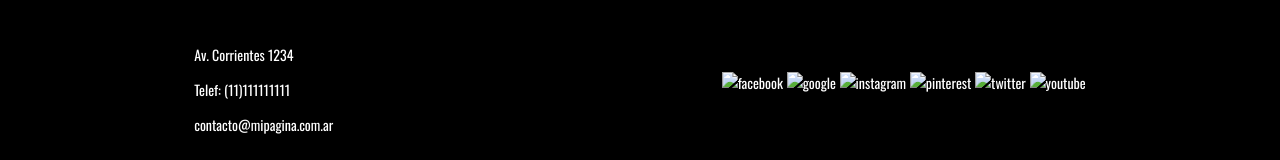
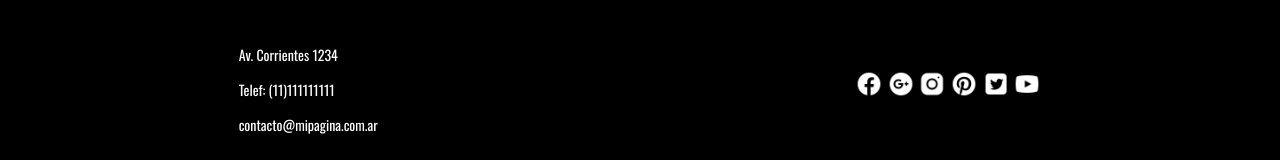
Before and after one commit to DanielaArvelo/ProyectoTPO, a plain HTML site: page pages/cursos.html in a window 1280 px wide. Shown: the part 1681-1841 px from the top of the page. Drawn offline with nearby package versions, Linux system fonts and the light colour scheme.

Commit message:
Update cursos.html
Footer

```diff
--- a/pages/cursos.html
+++ b/pages/cursos.html
@@ -159,12 +159,12 @@
             <div >
                 <div id="redes">
 
-                    <a href="https://www.facebook.com/" target="_blank"><img src="images/ico/fb.png" alt="facebook"> </a>
-                    <a href="https://www.google.com/" target="_blank"><img src="images/ico/gp.png" alt="google"> </a>
-                    <a href="https://www.instagram.com/" target="_blank"><img src="images/ico/ig.png" alt="instagram"> </a>
-                    <a href="https://ar.pinterest.com/" target="_blank"><img src="images/ico/pn.png" alt="pinterest"> </a>
-                    <a href="https://twitter.com/?lang=es" target="_blank"><img src="images/ico/tw.png" alt="twitter"> </a>
-                    <a href="https://www.youtube.com/" target="_blank"><img src="images/ico/yt.png" alt="youtube"> </a>
+                    <a href="https://www.facebook.com/" target="_blank"><img src="../images/ico/fb.png" alt="facebook"> </a>
+                    <a href="https://www.google.com/" target="_blank"><img src="../images/ico/gp.png" alt="google"> </a>
+                    <a href="https://www.instagram.com/" target="_blank"><img src="../images/ico/ig.png" alt="instagram"> </a>
+                    <a href="https://ar.pinterest.com/" target="_blank"><img src="../images/ico/pn.png" alt="pinterest"> </a>
+                    <a href="https://twitter.com/?lang=es" target="_blank"><img src="../images/ico/tw.png" alt="twitter"> </a>
+                    <a href="https://www.youtube.com/" target="_blank"><img src="../images/ico/yt.png" alt="youtube"> </a>
 
                 </div>
             </div>
```
